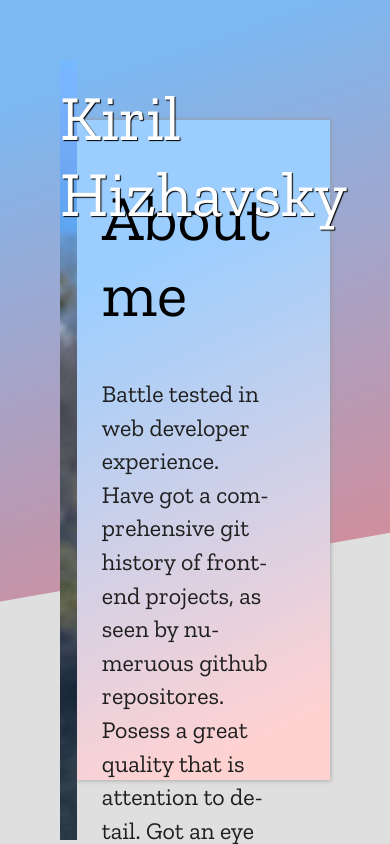
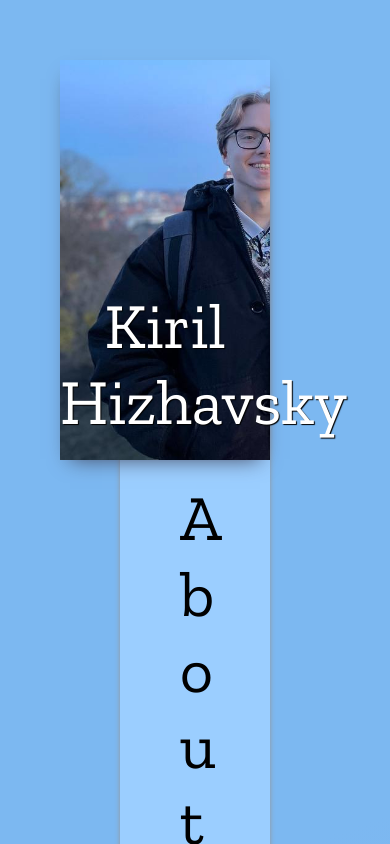
Before and after one commit to qirele/portfolio, a plain HTML site: page index.html in a window 390 px wide. Shown: the top 844 px of the page. Drawn offline with nearby package versions, Linux system fonts and the light colour scheme.

Commit message:
add 1200px hero section

```diff
--- a/index.html
+++ b/index.html
@@ -22,7 +22,7 @@
           <div class="figure-wrapper">
             <figure class="img-wrapper">
               <picture>
-                <source srcset="./images/gdansk-960.jpg 960w" media="(min-width: 960px)" />
+                <source srcset="./images/gdansk-960.jpg 960w" media="(min-width: 1200px)" />
                 <img src="./images/gdansk-593.jpg" alt="" />
               </picture>
               <figcaption>
@@ -35,6 +35,8 @@
             <p class="copy">
               Battle tested in web developer experience. Have got a comprehensive git history of frontend projects, as
               seen by numeruous github repositores. Posess a great quality that is attention to detail. Got an eye for
+              pretty colors. Good layouts and such. Technology and what not. lorem and such. Technology and such.
+              pretty colors. Good layouts and such. Technology and what not. lorem and such. Technology and such.
               pretty colors. Good layouts and such. Technology and what not. lorem and such. Technology and such.
               Technology and what not. lorem and what not. lorem
             </p>
--- a/styles.css
+++ b/styles.css
@@ -269,3 +269,31 @@ footer {
     height: max(100vh, 900px);
   }
 }
+
+@media screen and (max-width: 1200px) {
+  .header-inner {
+    height: auto;
+    display: block;
+    padding-block: 60px;
+  }
+
+  .figure-wrapper {
+    height: 400px;
+    padding: 0;
+    float: left;
+    margin-right: 60px;
+    margin-bottom: 20px;
+  }
+
+  .about {
+    display: block;
+    margin: 60px;
+    padding: 60px
+  }
+
+
+  .figure-wrapper figcaption {
+    top: auto;
+    bottom: 0;
+  }
+}
```
